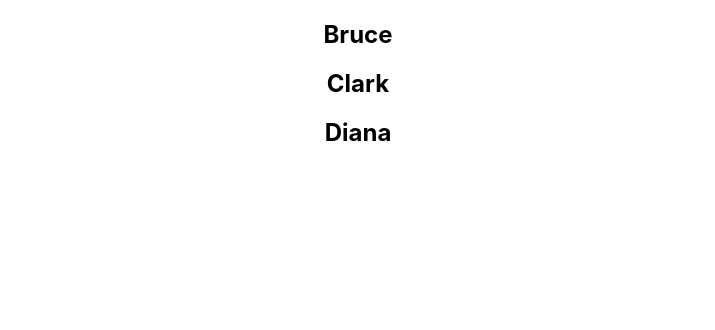
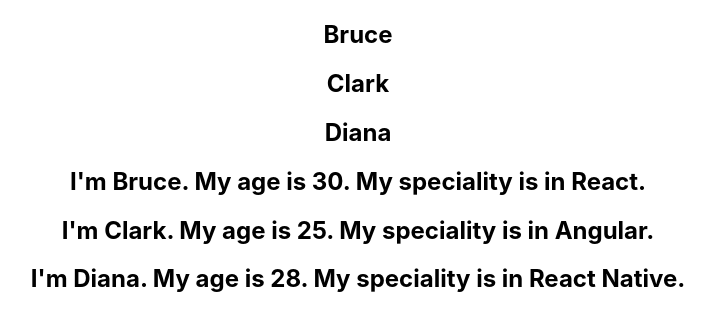
Before and after one commit to madiha-m/React, a React (Create React App) app in the folder basics/: page / in a window 1280 px wide. Shown: the top 330 px of the page, without its empty margins (282-997 px from the left). Built offline with nearby package versions, Linux system fonts and the light colour scheme.

Commit message:
List Rendering: List having name with props

```diff
--- a/basics/src/components/NameList.js
+++ b/basics/src/components/NameList.js
@@ -1,8 +1,37 @@
 import React from "react";
 
 function NameList() {
+  // Dataset
   const names = ["Bruce", "Clark", "Diana"];
+  const persons = [
+    {
+      id: 1,
+      name: "Bruce",
+      age: 30,
+      skill: "React",
+    },
+    {
+      id: 2,
+      name: "Clark",
+      age: 25,
+      skill: "Angular",
+    },
+    {
+      id: 3,
+      name: "Diana",
+      age: 28,
+      skill: "React Native",
+    },
+  ];
+
+  //   Logic
   const nameList = names.map((name) => <h2>{name}</h2>);
+  const personList = persons.map((person) => (
+    <h2>
+      I'm {person.name}. My age is {person.age}. My speciality is in{" "}
+      {person.skill}.
+    </h2>
+  ));
 
   return (
     <div>
@@ -12,6 +41,10 @@
         // names.map((name) => (
         //     <h2>{name}</h2>
         // ))
+      }
+      {
+        // list of obj with some properties
+        personList
       }
 
       {/* use map method to render a list */}
```
